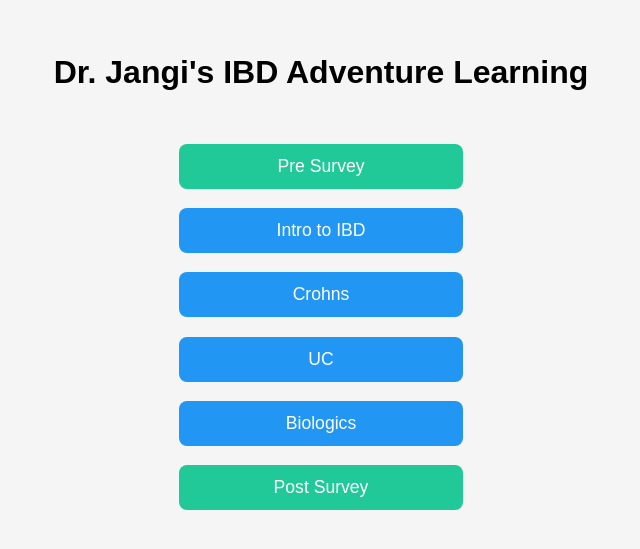
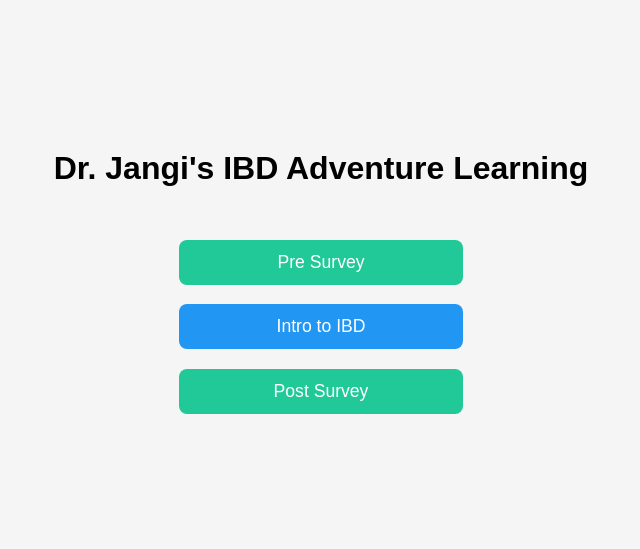
Before and after one commit to katiehsia/ibd_quiz, a React (Vite) app: page /#/ in a window 1280 px wide. Shown: the part 169-718 px from the top of the page, without its empty margins (319-959 px from the left). Built offline with nearby package versions, Linux system fonts and the light colour scheme.

Commit message:
functioning quiz logic

```diff
--- a/src/components/Quiz.jsx
+++ b/src/components/Quiz.jsx
@@ -222,7 +222,8 @@ export default function Quiz({ sheetId, title, matchingSheetId }) {
               <p>
                 Your score: {score} / {total} ({Math.round((score / total) * 100)}%)
               </p>
-              <Link to="/" style={styles.homeReturnButton}>
+
+              <Link to="/" style={styles.continueButton}>
                 Back to Home
               </Link>
             </div>
--- a/src/components/commonStyles.js
+++ b/src/components/commonStyles.js
@@ -215,7 +215,7 @@ quizBox: {
     flexWrap: "wrap",
     marginTop: "1.5rem",
     width: "100%",
-    },
+  },
 
   matchingColumn: {
     flex: "1 1 45%",
--- a/src/data/modules.js
+++ b/src/data/modules.js
@@ -5,23 +5,5 @@ export const MODULES = [
     name: "Intro to IBD",
     sheetId: "1wY34d7sgHzh9XqjLvJYvJFw5xwl9JEN4T8NwQ7OPkS0",
     matchingSheetId: "1Al7spqnrOhDfl1ZW4Yhw2jnsZ2pPLMDC8rJDPHVuboo",
-  },
-  {
-    id: "ibd2",
-    name: "Crohns",
-    sheetId: "1wY34d7sgHzh9XqjLvJYvJFw5xwl9JEN4T8NwQ7OPkS0",
-    matchingSheetId: "1Al7spqnrOhDfl1ZW4Yhw2jnsZ2pPLMDC8rJDPHVuboo",
-  },
-  {
-    id: "ibd3",
-    name: "UC",
-    sheetId: "1wY34d7sgHzh9XqjLvJYvJFw5xwl9JEN4T8NwQ7OPkS0",
-    matchingSheetId: "1Al7spqnrOhDfl1ZW4Yhw2jnsZ2pPLMDC8rJDPHVuboo",
-  },
-  {
-    id: "ibd4",
-    name: "Biologics",
-    sheetId: "1wY34d7sgHzh9XqjLvJYvJFw5xwl9JEN4T8NwQ7OPkS0",
-    matchingSheetId: "1Al7spqnrOhDfl1ZW4Yhw2jnsZ2pPLMDC8rJDPHVuboo",
   }
 ];
```
